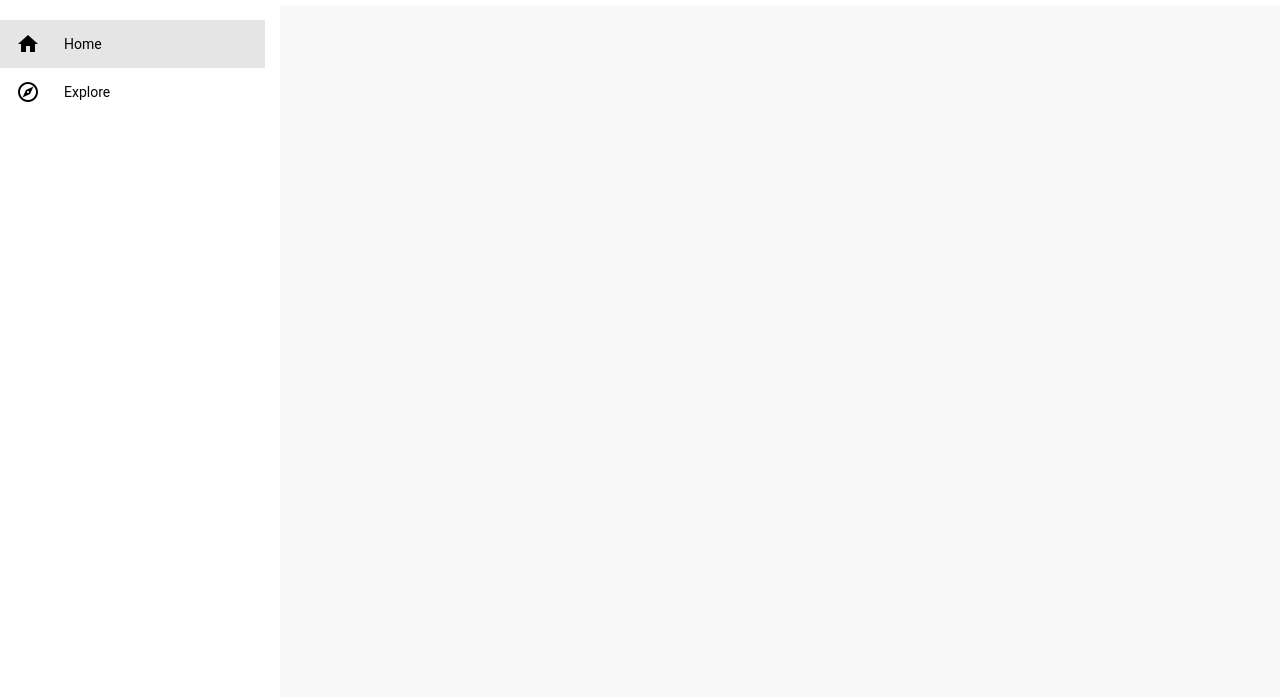
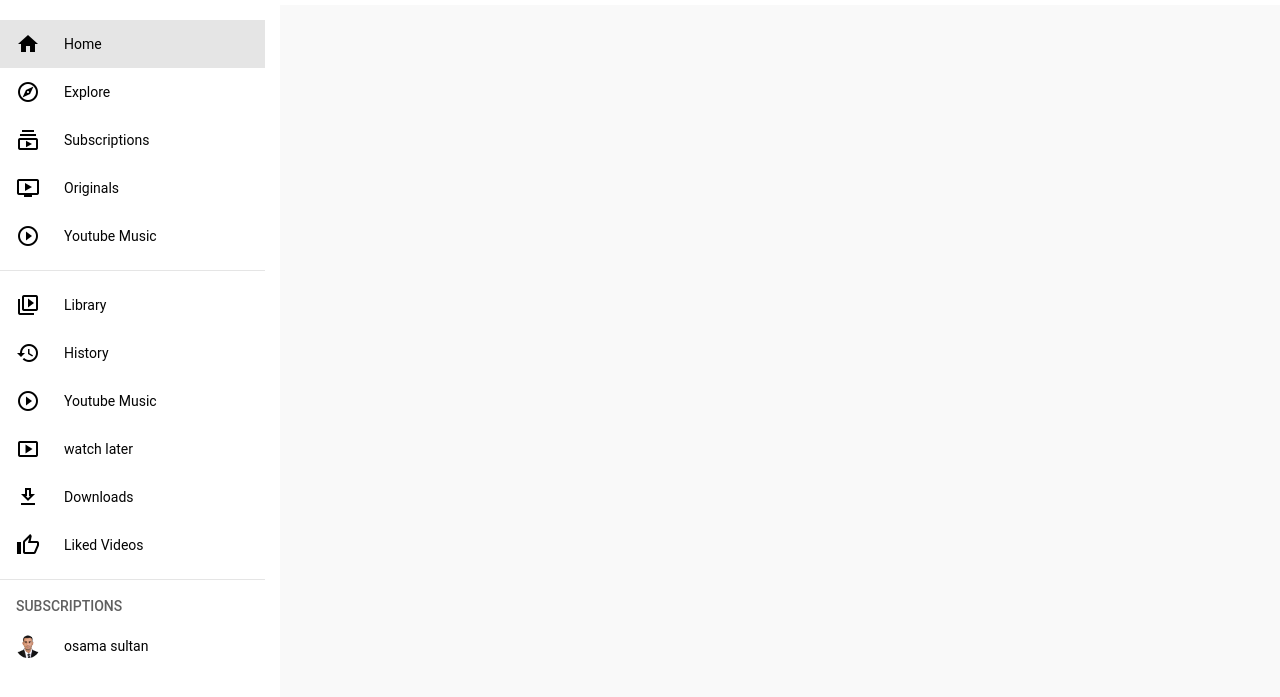
Before and after one commit to OsamaAl-Dailami/youtube-files, a plain HTML site: page index.html in a window 1280 px wide. Shown: the part 51-748 px from the top of the page. Drawn offline with nearby package versions, Linux system fonts and the light colour scheme.

Commit message:
aside done

```diff
--- a/index.html
+++ b/index.html
@@ -52,6 +52,65 @@
                     <i class="material-icons-outlined">explore</i>
                     <span>Explore</span>
                 </a>
+
+                <a href="" class="nav-link ">
+                    <i class="material-icons-outlined">subscriptions</i>
+                    <span>Subscriptions</span>
+                </a>
+
+                <a href="" class="nav-link ">
+                    <i class="material-icons-outlined">ondemand_video</i>
+                    <span>Originals</span>
+                </a>
+
+                <a href="" class="nav-link ">
+                    <i class="material-icons">play_circle_outline</i>
+                    <span>Youtube Music</span>
+                </a>
+
+
+                <hr>
+
+                <a href="" class="nav-link ">
+                    <i class="material-icons-outlined">video_library</i>
+                    <span>Library</span>
+                </a>
+
+                <a href="" class="nav-link ">
+                    <i class="material-icons">history</i>
+                    <span>History</span>
+                </a>
+
+                <a href="" class="nav-link ">
+                    <i class="material-icons">play_circle_outline</i>
+                    <span>Youtube Music</span>
+                </a>
+
+                <a href="" class="nav-link ">
+                    <i class="material-icons-outlined">smart_display</i>
+                    <span>watch  later</span>
+                </a>
+
+                <a href="" class="nav-link ">
+                    <i class="material-icons-outlined">download</i>
+                    <span>Downloads</span>
+                </a>
+
+                <a href="" class="nav-link ">
+                    <i class="material-icons-outlined">thumb_up</i>
+                    <span>Liked Videos</span>
+                </a>
+
+                <hr>
+
+                <p>Subscriptions</p>
+
+                <a href="" class="nav-link ">
+                    <img src="images/profile-pic.jpeg" alt="" class="channel-img">
+                    <span>osama sultan</span>
+                </a>
+
+
             </nav>
         </aside>
     </div>
--- a/style.css
+++ b/style.css
@@ -137,3 +137,25 @@ nav {
 .active {
     background-color: #e5e5e5;
 }
+
+hr {
+    height: 1px;
+    background-color: #e5e5e5;
+    border: none;
+    margin: 10px 0;
+}
+
+
+nav p {
+    font-size: 1.4rem;
+    color: #606060;
+    font-weight: 500;
+    padding: 8px 16px;
+    text-transform: uppercase;
+}
+
+.channel-img {
+    height: 24px;
+    width: 24px;
+    border-radius: 50%;
+}
```
Also changed, not shown: images/profile-pic.jpeg (added), images/profile-pic1.png (renamed from images/profile-pic.png).
